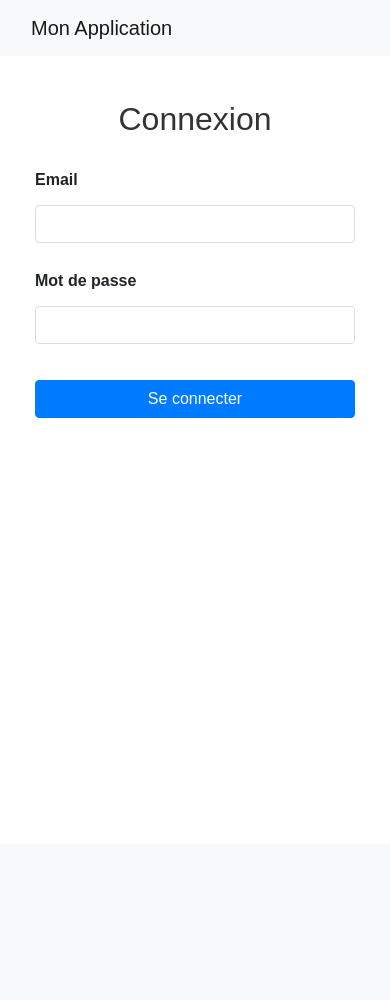
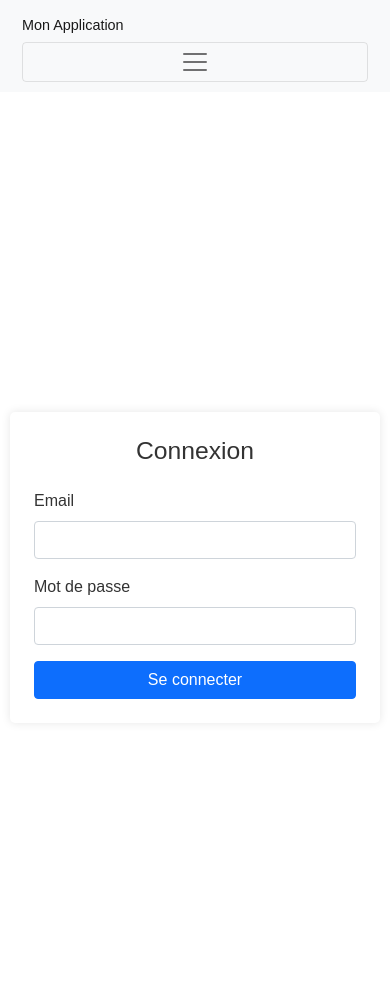
Before and after one commit to Laptitude/webapp, a Flask app: page /login in a window 390 px wide. Before the commit the page ends 418 px from the top, so only its background shows below. Run offline with Flask 3, Linux system fonts and the light colour scheme; some libraries are stand-ins or nearby versions.

Commit message:
Rendre l'application responsive et optimiser le code

```diff
--- a/static/css/styles.css
+++ b/static/css/styles.css
@@ -2,102 +2,60 @@ body {
     font-family: Arial, sans-serif;
     margin: 0;
     padding: 0;
+    color: #333;
 }
 
-nav {
-    background-color: #333;
-    color: #fff;
+.navbar {
     padding: 10px;
-    text-align: center;
+    background-color: #f8f9fa;
 }
 
-nav a {
-    color: #fff;
-    margin: 0 15px;
-    text-decoration: none;
-}
-
-nav a:hover {
-    text-decoration: underline;
+.container {
+    max-width: 1200px;
+    padding: 20px;
+    margin: auto;
 }
 
 .content {
-    padding: 20px;
-    max-width: 800px;
-    margin: 0 auto;
+    margin-top: 20px;
 }
 
 h1, h2 {
     color: #333;
 }
 
-ul {
-    list-style-type: none;
-    padding: 0;
+/* Formulaire */
+form {
+    max-width: 500px;
+    margin: auto;
+    background: #fff;
+    padding: 15px;
+    border-radius: 5px;
+    box-shadow: 0px 0px 10px rgba(0, 0, 0, 0.1);
 }
 
-li {
-    background-color: #f9f9f9;
-    margin: 10px 0;
+/* Boutons */
+button {
+    width: 100%;
     padding: 10px;
-    border: 1px solid #ddd;
-    border-radius: 4px;
-}
-
-form {
-    display: flex;
-    flex-direction: column;
-    max-width: 400px;
-    margin: 20px auto;
-}
-
-form label {
-    margin-top: 10px;
-    font-weight: bold;
-}
-
-form input[type="text"],
-form input[type="email"],
-form input[type="password"] {
-    padding: 8px;
-    margin-top: 5px;
-    border: 1px solid #ddd;
-    border-radius: 4px;
-}
-
-form button {
-    margin-top: 20px;
-    padding: 10px;
-    background-color: #28a745;
-    color: #fff;
     border: none;
     border-radius: 4px;
     cursor: pointer;
+    color: #fff;
+    background-color: #007bff;
 }
 
-form button:hover {
-    background-color: #218838;
+button:hover {
+    background-color: #0056b3;
 }
 
-h2 {
-    margin-bottom: 20px;
-    color: #333;
+/* Responsive */
+@media (max-width: 768px) {
+    .container {
+        padding: 10px;
+    }
+
+    .navbar-brand, .navbar-nav .nav-link {
+        font-size: 0.9rem;
+    }
 }
-
-.btn-danger {
-    transition: background-color 0.3s;
-}
-
-.btn-danger:hover {
-    background-color: #c82333;
-}
-
-.form-control {
-    border: 1px solid #ced4da;
-    border-radius: 0.25rem;
-}
-
-.form-control:focus {
-    border-color: #80bdff;
-    box-shadow: 0 0 0 0.2rem rgba(0,123,255,.25);
-}
--- a/templates/base.html
+++ b/templates/base.html
@@ -4,26 +4,30 @@
     <meta charset="UTF-8">
     <meta name="viewport" content="width=device-width, initial-scale=1.0">
     <title>{% block title %}Application Web{% endblock %}</title>
-    <link rel="stylesheet" href="https://stackpath.bootstrapcdn.com/bootstrap/4.5.2/css/bootstrap.min.css">
+    <link rel="stylesheet" href="https://stackpath.bootstrapcdn.com/bootstrap/5.1.3/css/bootstrap.min.css">
     <link rel="stylesheet" href="{{ url_for('static', filename='css/styles.css') }}">
 </head>
 <body>
-
+    <!-- Navbar Responsive -->
     <nav class="navbar navbar-expand-lg navbar-light bg-light">
+        <div class="container-fluid">
             <a class="navbar-brand" href="{{ url_for('index') }}">Mon Application</a>
-        <div class="collapse navbar-collapse">
-            <ul class="navbar-nav ml-auto">
+            <button class="navbar-toggler" type="button" data-bs-toggle="collapse" data-bs-target="#navbarNav" aria-controls="navbarNav" aria-expanded="false" aria-label="Toggle navigation">
+                <span class="navbar-toggler-icon"></span>
+            </button>
+            <div class="collapse navbar-collapse" id="navbarNav">
+                <ul class="navbar-nav ms-auto">
                     {% if session.get('user_id') %}
                         <li class="nav-item dropdown">
-                        <a class="nav-link dropdown-toggle" href="#" id="navbarDropdown" role="button" data-toggle="dropdown" aria-haspopup="true" aria-expanded="false">
+                            <a class="nav-link dropdown-toggle" href="#" id="userDropdown" role="button" data-bs-toggle="dropdown" aria-expanded="false">
                                 Profil
                             </a>
-                        <div class="dropdown-menu dropdown-menu-right" aria-labelledby="navbarDropdown">
-                            <a class="dropdown-item" href="{{ url_for('profile') }}">Afficher le profil</a>
-                            <a class="dropdown-item" href="#">Options</a>
-                            <div class="dropdown-divider"></div>
-                            <a class="dropdown-item" href="{{ url_for('logout') }}">Déconnexion</a>
-                        </div>
+                            <ul class="dropdown-menu dropdown-menu-end" aria-labelledby="userDropdown">
+                                <li><a class="dropdown-item" href="{{ url_for('profile') }}">Afficher le profil</a></li>
+                                <li><a class="dropdown-item" href="#">Options</a></li>
+                                <li><hr class="dropdown-divider"></li>
+                                <li><a class="dropdown-item" href="{{ url_for('logout') }}">Déconnexion</a></li>
+                            </ul>
                         </li>
                     {% else %}
                         <li class="nav-item"><a class="nav-link" href="{{ url_for('login') }}">Connexion</a></li>
@@ -31,8 +35,10 @@
                     {% endif %}
                 </ul>
             </div>
+        </div>
     </nav>
 
+    <!-- Main Content -->
     <div class="container mt-4">
         {% with messages = get_flashed_messages(with_categories=true) %}
             {% if messages %}
@@ -49,8 +55,6 @@
         </div>
     </div>
 
-    <script src="https://code.jquery.com/jquery-3.5.1.slim.min.js"></script>
-    <script src="https://cdn.jsdelivr.net/npm/@popperjs/core@2.9.2/dist/umd/popper.min.js"></script>
-    <script src="https://stackpath.bootstrapcdn.com/bootstrap/4.5.2/js/bootstrap.min.js"></script>
+    <script src="https://cdn.jsdelivr.net/npm/bootstrap@5.1.3/dist/js/bootstrap.bundle.min.js"></script>
 </body>
 </html>
--- a/templates/login.html
+++ b/templates/login.html
@@ -3,20 +3,18 @@
 {% block title %}Connexion{% endblock %}
 
 {% block content %}
-<div class="row justify-content-center">
-    <div class="col-md-6">
-        <h2 class="text-center">Connexion</h2>
-        <form method="POST" action="{{ url_for('login') }}">
-            <div class="form-group">
-                <label for="email">Email</label>
-                <input type="email" class="form-control" id="email" name="email" required>
-            </div>
-            <div class="form-group">
-                <label for="password">Mot de passe</label>
-                <input type="password" class="form-control" id="password" name="password" required>
-            </div>
-            <button type="submit" class="btn btn-primary btn-block">Se connecter</button>
-        </form>
-    </div>
+<div class="d-flex justify-content-center align-items-center vh-100">
+    <form method="POST" action="{{ url_for('login') }}" class="w-100 p-4" style="max-width: 400px;">
+        <h2 class="mb-4 text-center">Connexion</h2>
+        <div class="mb-3">
+            <label for="email" class="form-label">Email</label>
+            <input type="email" class="form-control" id="email" name="email" required>
+        </div>
+        <div class="mb-3">
+            <label for="password" class="form-label">Mot de passe</label>
+            <input type="password" class="form-control" id="password" name="password" required>
+        </div>
+        <button type="submit" class="btn btn-primary w-100">Se connecter</button>
+    </form>
 </div>
 {% endblock %}
```
Lines whose indentation alone changed are shown as unchanged.
